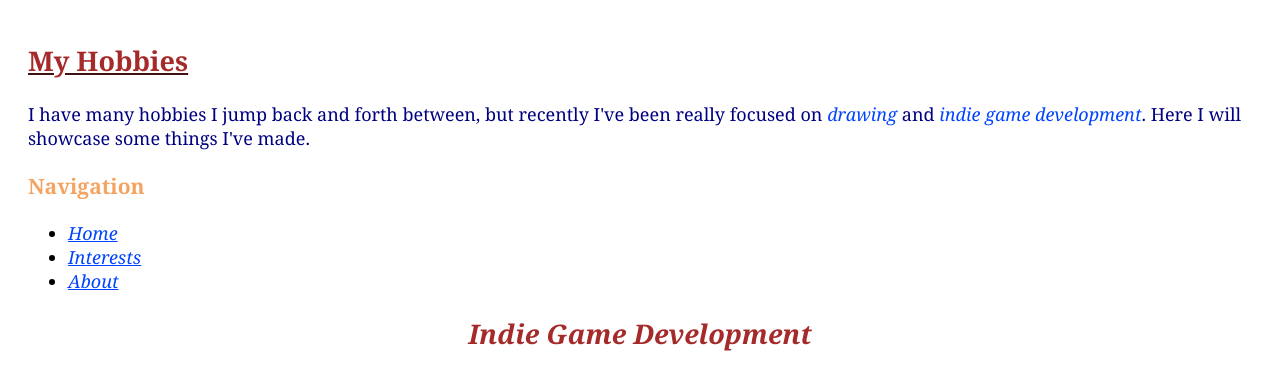
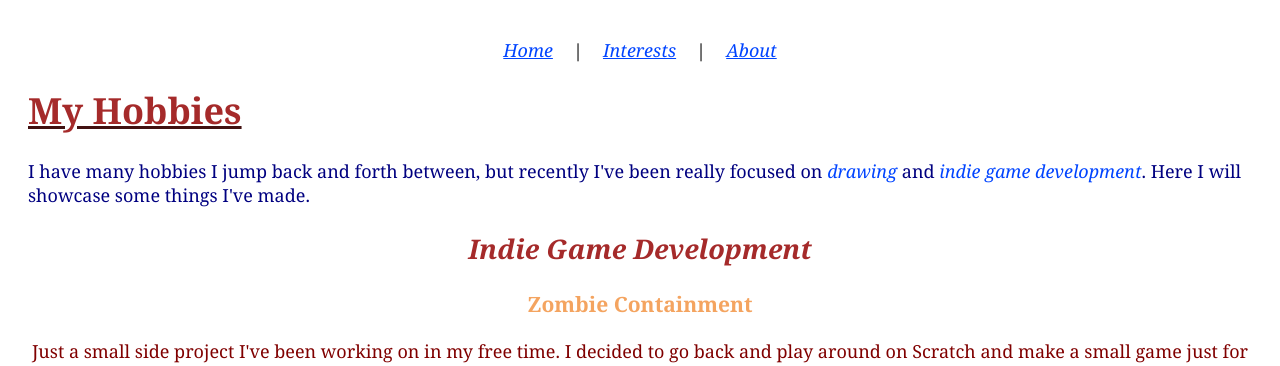
Before and after one commit to x4242564/webpage-assignment, a plain HTML site: page hobbies.html in a window 1280 px wide. Shown: the top 366 px of the page. Drawn offline with Linux system fonts and the light colour scheme; files that its build step writes are made by us from their sources.

Commit message:
Refactor about.html and hobbies.html to consolidate navigation structure and improve layout

```diff
--- a/hobbies.html
+++ b/hobbies.html
@@ -9,11 +9,19 @@
         <meta
             name="author"
             content="Amari Booth">
-        <link rel="stylesheet" href="../style/style.css">
+        <link rel="stylesheet" href="css/style.css">
         <link rel="icon" href="images/42 icon.png"/>
     </head>
     <body>
-        <section id="intro">
+        <header>
+            <!-- Navigation section -->
+            <nav>
+                <ul class="list-reset nav-list">
+                    <li><a href="index.html" target="_self">Home</a>|</li>
+                    <li><a href="interests.html" target="_self">Interests</a>|</li>
+                    <li><a href="about.html" target="_self">About</a></li>
+                </ul>
+            </nav>
             <!-- Introduction section -->
             <div>
                 <h1>My Hobbies</h1>
@@ -24,20 +32,7 @@
                     things I've made.
                 </p>
             </div>
-        </section>
-        <section id="nav">
-            <!-- Navigation section -->
-            <div>
-                <h3>Navigation</h3>
-                <nav>
-                    <ul>
-                        <li><a href="index.html" target="_self">Home</a></li>
-                        <li><a href="interests.html" target="_self">Interests</a></li>
-                        <li><a href="about.html" target="_self">About</a></li>
-                    </ul>
-                </nav>
-            </div>
-        </section>
+        </header>
         <section id="game">
             <!-- Game Development section -->
             <div align="center">
```
Also changed, not shown: about.html (+12 -13 lines).
